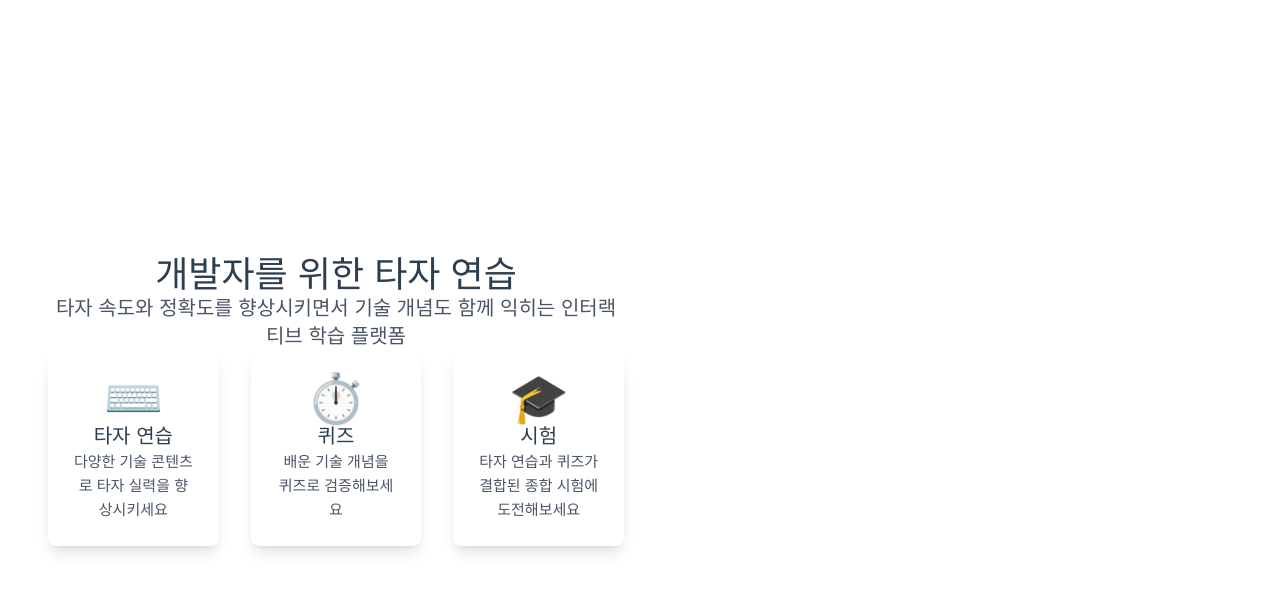
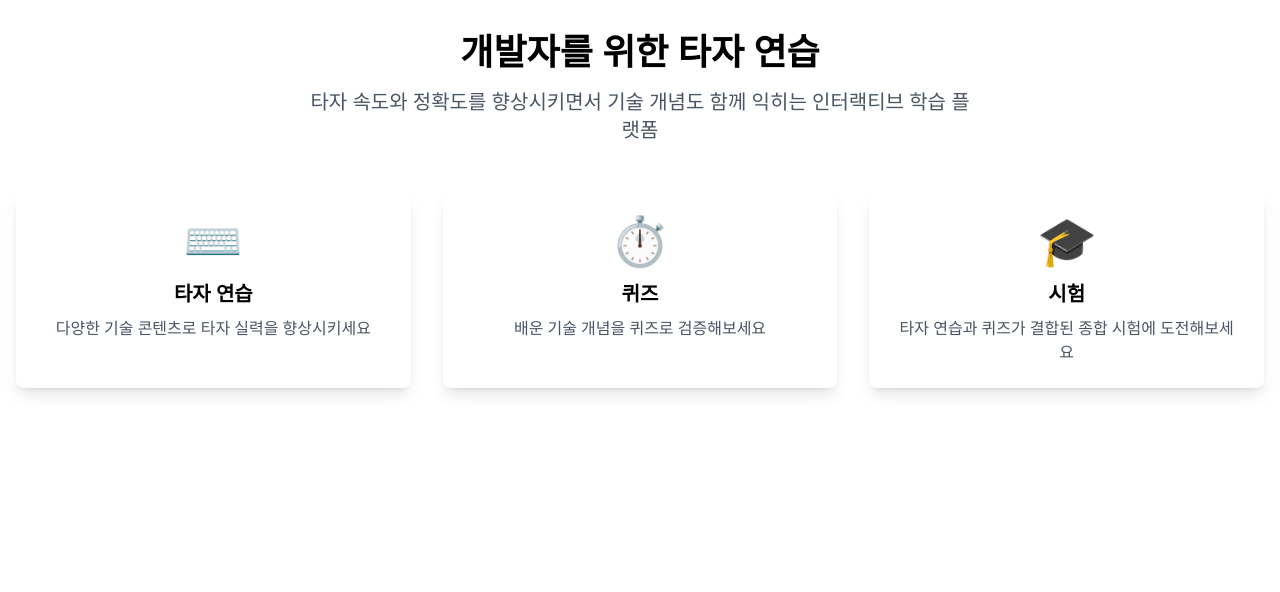
Before and after one commit to co2plant/TypingProject, a Vue app: page / in a window 1280 px wide. Shown: the top 592 px of the page. Built offline with nearby package versions, Linux system fonts and the light colour scheme.

Commit message:
Fix : Delete unused style files

```diff
--- a/src/App.vue
+++ b/src/App.vue
@@ -7,65 +7,4 @@
 </template>
 
 <style scoped>
-header {
-  line-height: 1.5;
-  max-height: 100vh;
-}
-
-.logo {
-  display: block;
-  margin: 0 auto 2rem;
-}
-
-nav {
-  width: 100%;
-  font-size: 12px;
-  text-align: center;
-  margin-top: 2rem;
-}
-
-nav a.router-link-exact-active {
-  color: var(--color-text);
-}
-
-nav a.router-link-exact-active:hover {
-  background-color: transparent;
-}
-
-nav a {
-  display: inline-block;
-  padding: 0 1rem;
-  border-left: 1px solid var(--color-border);
-}
-
-nav a:first-of-type {
-  border: 0;
-}
-
-@media (min-width: 1024px) {
-  header {
-    display: flex;
-    place-items: center;
-    padding-right: calc(var(--section-gap) / 2);
-  }
-
-  .logo {
-    margin: 0 2rem 0 0;
-  }
-
-  header .wrapper {
-    display: flex;
-    place-items: flex-start;
-    flex-wrap: wrap;
-  }
-
-  nav {
-    text-align: left;
-    margin-left: -1rem;
-    font-size: 1rem;
-
-    padding: 1rem 0;
-    margin-top: 1rem;
-  }
-}
 </style>
--- a/src/assets/base.css
+++ /dev/null
@@ -1,86 +0,0 @@
-/* color palette from <https://github.com/vuejs/theme> */
-:root {
-  --vt-c-white: #ffffff;
-  --vt-c-white-soft: #f8f8f8;
-  --vt-c-white-mute: #f2f2f2;
-
-  --vt-c-black: #181818;
-  --vt-c-black-soft: #222222;
-  --vt-c-black-mute: #282828;
-
-  --vt-c-indigo: #2c3e50;
-
-  --vt-c-divider-light-1: rgba(60, 60, 60, 0.29);
-  --vt-c-divider-light-2: rgba(60, 60, 60, 0.12);
-  --vt-c-divider-dark-1: rgba(84, 84, 84, 0.65);
-  --vt-c-divider-dark-2: rgba(84, 84, 84, 0.48);
-
-  --vt-c-text-light-1: var(--vt-c-indigo);
-  --vt-c-text-light-2: rgba(60, 60, 60, 0.66);
-  --vt-c-text-dark-1: var(--vt-c-white);
-  --vt-c-text-dark-2: rgba(235, 235, 235, 0.64);
-}
-
-/* semantic color variables for this project */
-:root {
-  --color-background: var(--vt-c-white);
-  --color-background-soft: var(--vt-c-white-soft);
-  --color-background-mute: var(--vt-c-white-mute);
-
-  --color-border: var(--vt-c-divider-light-2);
-  --color-border-hover: var(--vt-c-divider-light-1);
-
-  --color-heading: var(--vt-c-text-light-1);
-  --color-text: var(--vt-c-text-light-1);
-
-  --section-gap: 160px;
-}
-
-@media (prefers-color-scheme: dark) {
-  :root {
-    --color-background: var(--vt-c-black);
-    --color-background-soft: var(--vt-c-black-soft);
-    --color-background-mute: var(--vt-c-black-mute);
-
-    --color-border: var(--vt-c-divider-dark-2);
-    --color-border-hover: var(--vt-c-divider-dark-1);
-
-    --color-heading: var(--vt-c-text-dark-1);
-    --color-text: var(--vt-c-text-dark-2);
-  }
-}
-
-*,
-*::before,
-*::after {
-  box-sizing: border-box;
-  margin: 0;
-  font-weight: normal;
-}
-
-body {
-  min-height: 100vh;
-  color: var(--color-text);
-  background: var(--color-background);
-  transition:
-    color 0.5s,
-    background-color 0.5s;
-  line-height: 1.6;
-  font-family:
-    Inter,
-    -apple-system,
-    BlinkMacSystemFont,
-    'Segoe UI',
-    Roboto,
-    Oxygen,
-    Ubuntu,
-    Cantarell,
-    'Fira Sans',
-    'Droid Sans',
-    'Helvetica Neue',
-    sans-serif;
-  font-size: 15px;
-  text-rendering: optimizeLegibility;
-  -webkit-font-smoothing: antialiased;
-  -moz-osx-font-smoothing: grayscale;
-}
--- a/src/assets/main.css
+++ /dev/null
@@ -1,35 +0,0 @@
-@import './base.css';
-
-#app {
-  max-width: 1280px;
-  margin: 0 auto;
-  padding: 2rem;
-  font-weight: normal;
-}
-
-a,
-.green {
-  text-decoration: none;
-  color: hsla(160, 100%, 37%, 1);
-  transition: 0.4s;
-  padding: 3px;
-}
-
-@media (hover: hover) {
-  a:hover {
-    background-color: hsla(160, 100%, 37%, 0.2);
-  }
-}
-
-@media (min-width: 1024px) {
-  body {
-    display: flex;
-    place-items: center;
-  }
-
-  #app {
-    display: grid;
-    grid-template-columns: 1fr 1fr;
-    padding: 0 2rem;
-  }
-}
--- a/src/main.js
+++ b/src/main.js
@@ -1,5 +1,3 @@
-import './assets/main.css'
-
 import { createApp } from 'vue'
 import App from './App.vue'
 import router from './router'
```
